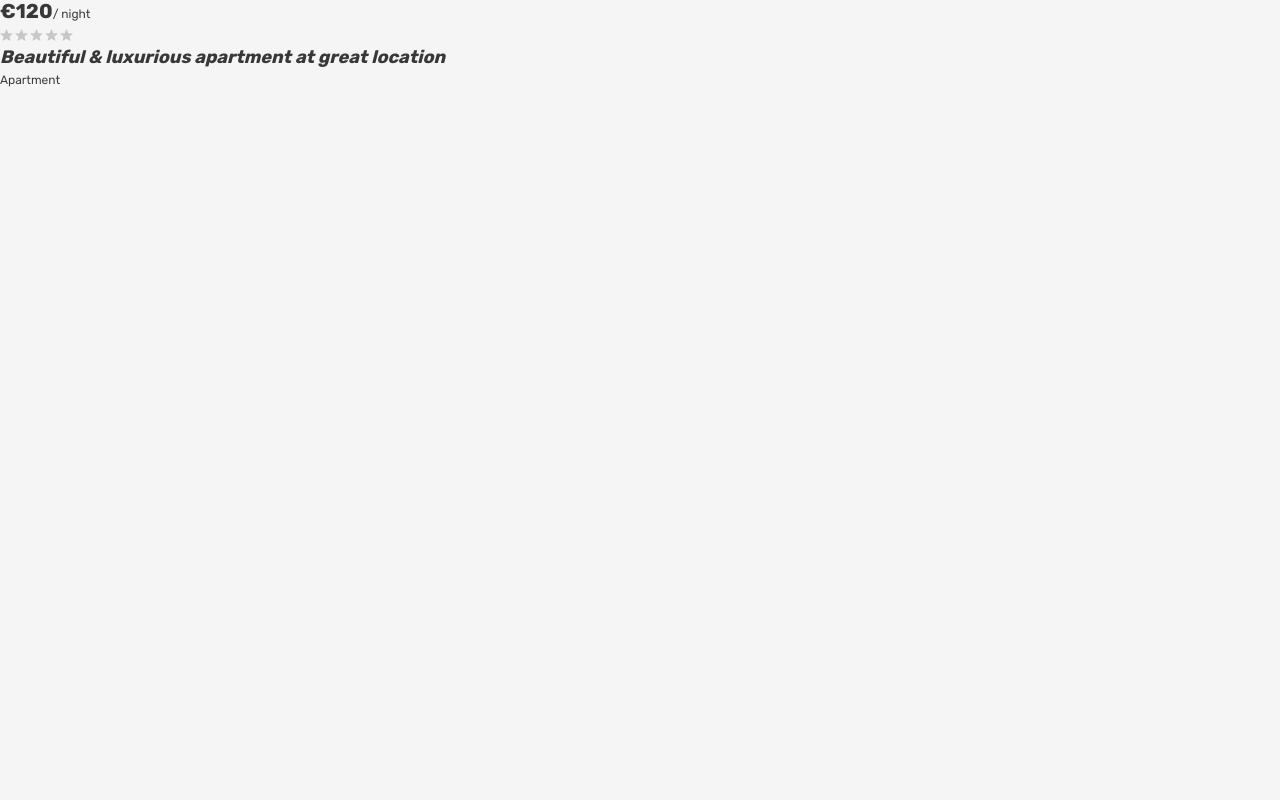
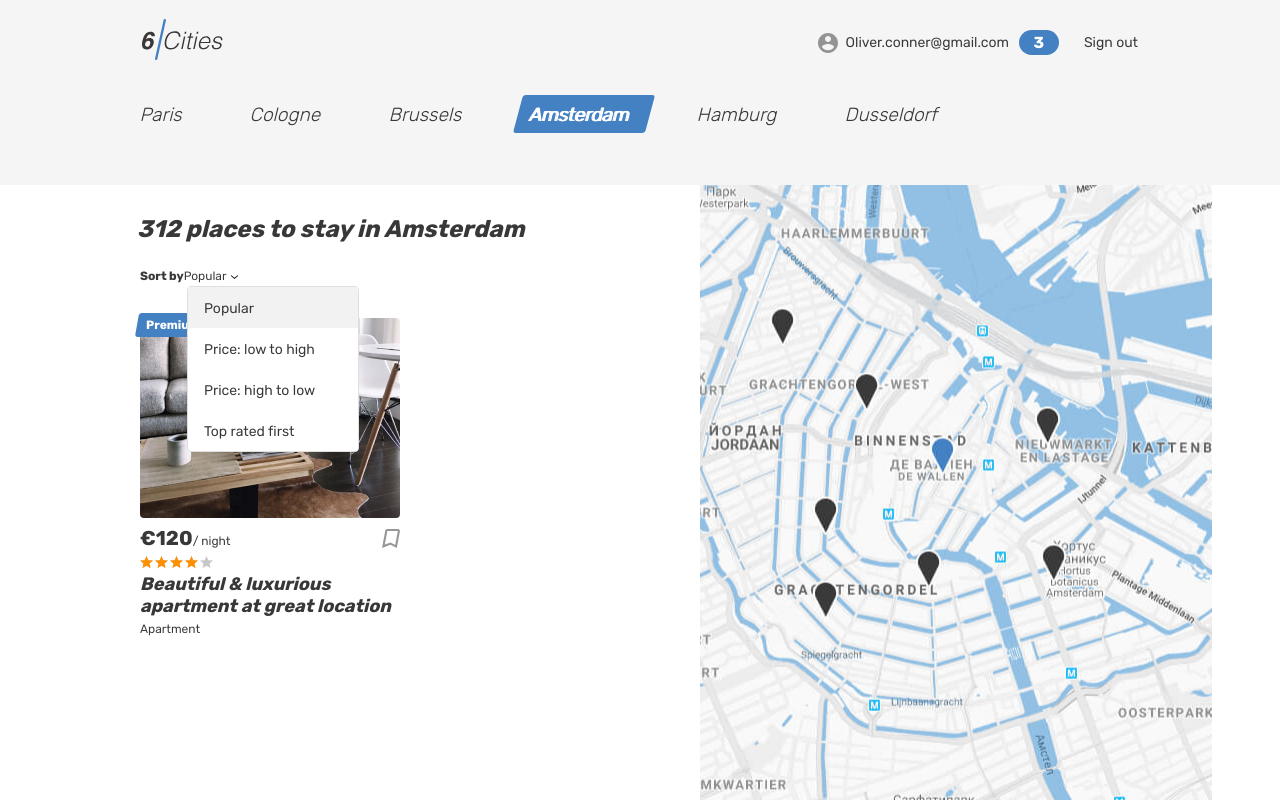
Before and after one commit to htmlacademy-react/2213829-six-cities-3, a React (Vite) app: page / in a window 1280 px wide. Built offline with nearby package versions, Linux system fonts and the light colour scheme.

Commit message:
add page home

```diff
--- /dev/null
+++ b/src/Card/Card.module.scss
@@ -0,0 +1,3 @@
+.style{
+    width: 80%;
+}
--- /dev/null
+++ b/src/Card/Card.tsx
@@ -0,0 +1,40 @@
+
+
+const Card = (): JSX.Element => (
+  <article className="cities__card place-card">
+    <div className="place-card__mark">
+      <span>Premium</span>
+    </div>
+    <div className="cities__image-wrapper place-card__image-wrapper">
+      <a href="#">
+        <img className="place-card__image" src="img/apartment-01.jpg" width="260" height="200" alt="Place image" />
+      </a>
+    </div>
+    <div className="place-card__info">
+      <div className="place-card__price-wrapper">
+        <div className="place-card__price">
+          <b className="place-card__price-value">&euro;120</b>
+          <span className="place-card__price-text">&#47;&nbsp;night</span>
+        </div>
+        <button className="place-card__bookmark-button button" type="button">
+          <svg className="place-card__bookmark-icon" width="18" height="19">
+            <use href="#icon-bookmark"></use>
+          </svg>
+          <span className="visually-hidden">To bookmarks</span>
+        </button>
+      </div>
+      <div className="place-card__rating rating">
+        <div className="place-card__stars rating__stars">
+          <span className="span" style={{width: '80%'}}></span>
+          <span className="visually-hidden">Rating</span>
+        </div>
+      </div>
+      <h2 className="place-card__name">
+        <a href="#">Beautiful &amp; luxurious apartment at great location</a>
+      </h2>
+      <p className="place-card__type">Apartment</p>
+    </div>
+  </article>
+);
+
+export default Card;
--- /dev/null
+++ b/src/CityList/CityList.tsx
@@ -0,0 +1,45 @@
+
+
+const CityList = (): JSX.Element => (
+  <>
+    <h1 className="visually-hidden">Cities</h1>
+    <div className="tabs">
+      <section className="locations container">
+        <ul className="locations__list tabs__list">
+          <li className="locations__item">
+            <a className="locations__item-link tabs__item" href="#">
+              <span>Paris</span>
+            </a>
+          </li>
+          <li className="locations__item">
+            <a className="locations__item-link tabs__item" href="#">
+              <span>Cologne</span>
+            </a>
+          </li>
+          <li className="locations__item">
+            <a className="locations__item-link tabs__item" href="#">
+              <span>Brussels</span>
+            </a>
+          </li>
+          <li className="locations__item">
+            <a className="locations__item-link tabs__item tabs__item--active">
+              <span>Amsterdam</span>
+            </a>
+          </li>
+          <li className="locations__item">
+            <a className="locations__item-link tabs__item" href="#">
+              <span>Hamburg</span>
+            </a>
+          </li>
+          <li className="locations__item">
+            <a className="locations__item-link tabs__item" href="#">
+              <span>Dusseldorf</span>
+            </a>
+          </li>
+        </ul>
+      </section>
+    </div>
+  </>
+);
+
+export default CityList;
--- /dev/null
+++ b/src/Header/Header.tsx
@@ -0,0 +1,34 @@
+
+
+const Header = (): JSX.Element => (
+  <header className="header">
+    <div className="container">
+      <div className="header__wrapper">
+        <div className="header__left">
+          <a className="header__logo-link header__logo-link--active">
+            <img className="header__logo" src="img/logo.svg" alt="6 cities logo" width="81" height="41" />
+          </a>
+        </div>
+        <nav className="header__nav">
+          <ul className="header__nav-list">
+            <li className="header__nav-item user">
+              <a className="header__nav-link header__nav-link--profile" href="#">
+                <div className="header__avatar-wrapper user__avatar-wrapper">
+                </div>
+                <span className="header__user-name user__name">Oliver.conner@gmail.com</span>
+                <span className="header__favorite-count">3</span>
+              </a>
+            </li>
+            <li className="header__nav-item">
+              <a className="header__nav-link" href="#">
+                <span className="header__signout">Sign out</span>
+              </a>
+            </li>
+          </ul>
+        </nav>
+      </div>
+    </div>
+  </header>
+);
+
+export default Header;
--- /dev/null
+++ b/src/Home/Home.tsx
@@ -0,0 +1,48 @@
+import { FC } from 'react';
+import Card from '../Card/Card.tsx';
+import Header from '../Header/Header.tsx';
+import CityList from '../CityList/CityList.tsx';
+
+type CardProps = {
+    cardItems: React.ReactNode;
+}
+
+const Home: FC<CardProps> = ({cardItems}): JSX.Element => (
+  <>
+    <Header/>
+    <main className="page__main page__main--index">
+      <CityList />
+      <div className="cities">
+        <div className="cities__places-container container">
+          <section className="cities__places places">
+            <h2 className="visually-hidden">Places</h2>
+            <b className="places__found">{cardItems} places to stay in Amsterdam</b>
+            <form className="places__sorting" action="#" method="get">
+              <span className="places__sorting-caption">Sort by</span>
+              <span className="places__sorting-type">
+                  Popular
+                <svg className="places__sorting-arrow" width="7" height="4">
+                  <use href="#icon-arrow-select"></use>
+                </svg>
+              </span>
+              <ul className="places__options places__options--custom places__options--opened">
+                <li className="places__option places__option--active" >Popular</li>
+                <li className="places__option" >Price: low to high</li>
+                <li className="places__option">Price: high to low</li>
+                <li className="places__option">Top rated first</li>
+              </ul>
+            </form>
+            <div className="cities__places-list places__list tabs__content">
+              <Card />
+            </div>
+          </section>
+          <div className="cities__right-section">
+            <section className="cities__map map"></section>
+          </div>
+        </div>
+      </div>
+    </main>
+  </>
+);
+
+export default Home;
--- a/src/app/App.tsx
+++ b/src/app/App.tsx
@@ -1,4 +1,5 @@
-import LocationItem from "../location-item/location-item"
+import Home from "../Home/Home"
+
 
 type Props = {
     count: number
@@ -6,7 +7,9 @@
 
 const App = (): JSX.Element => {
     return(
-        <LocationItem/>
+    <div className="page page--gray page--main">
+        <Home cardItems={312}/>
+    </div>
        )
 }
 
```
